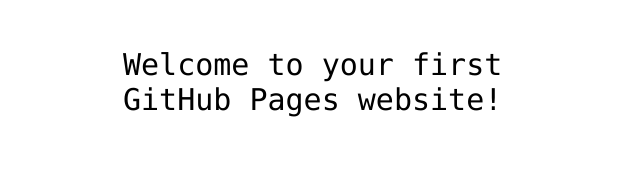
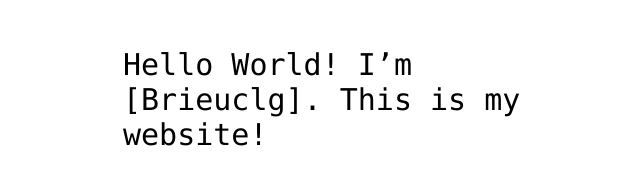
Before and after one commit to Brieuclg/Brieuclg.github.io, a plain HTML site: page index.html in a window 1280 px wide. Shown: the part 341-526 px from the top of the page, without its empty margins (317-957 px from the left). Drawn offline with Linux system fonts and the light colour scheme.

Commit message:
ajout de mon nom d'utilisateur dans l'introduction

```diff
--- a/index.html
+++ b/index.html
@@ -12,7 +12,7 @@
 <img src="https://octodex.github.com/images/daftpunktocat-thomas.gif" id="octocat" alt="octocat-gif" />
 
 <!-- Change this code here by copy and pasting your template on line 15 -->
-<p>Welcome to your first GitHub Pages website!</p>
+<p>Hello World! I’m [Brieuclg]. This is my website!</p>
 
 </body>
 </html>
```
